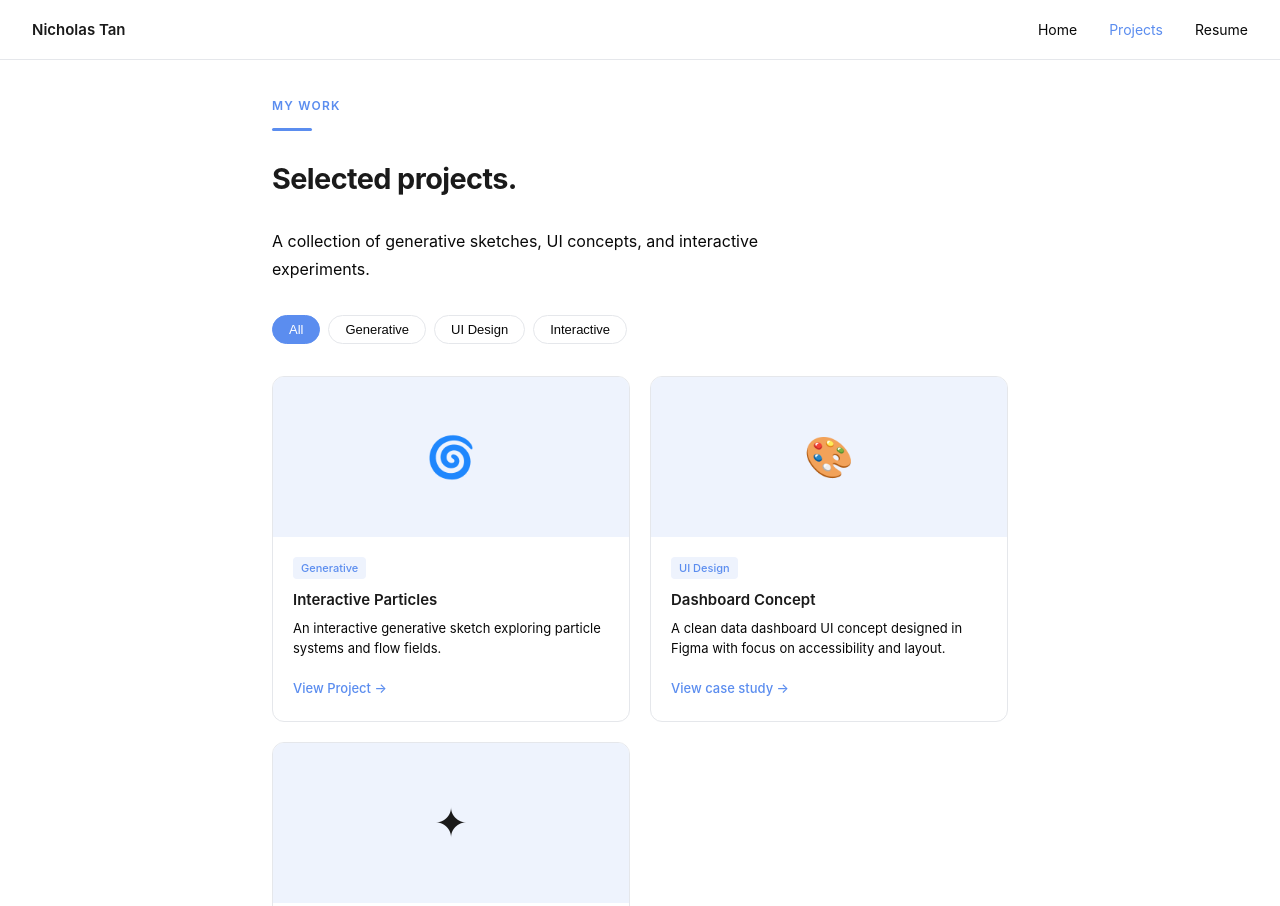
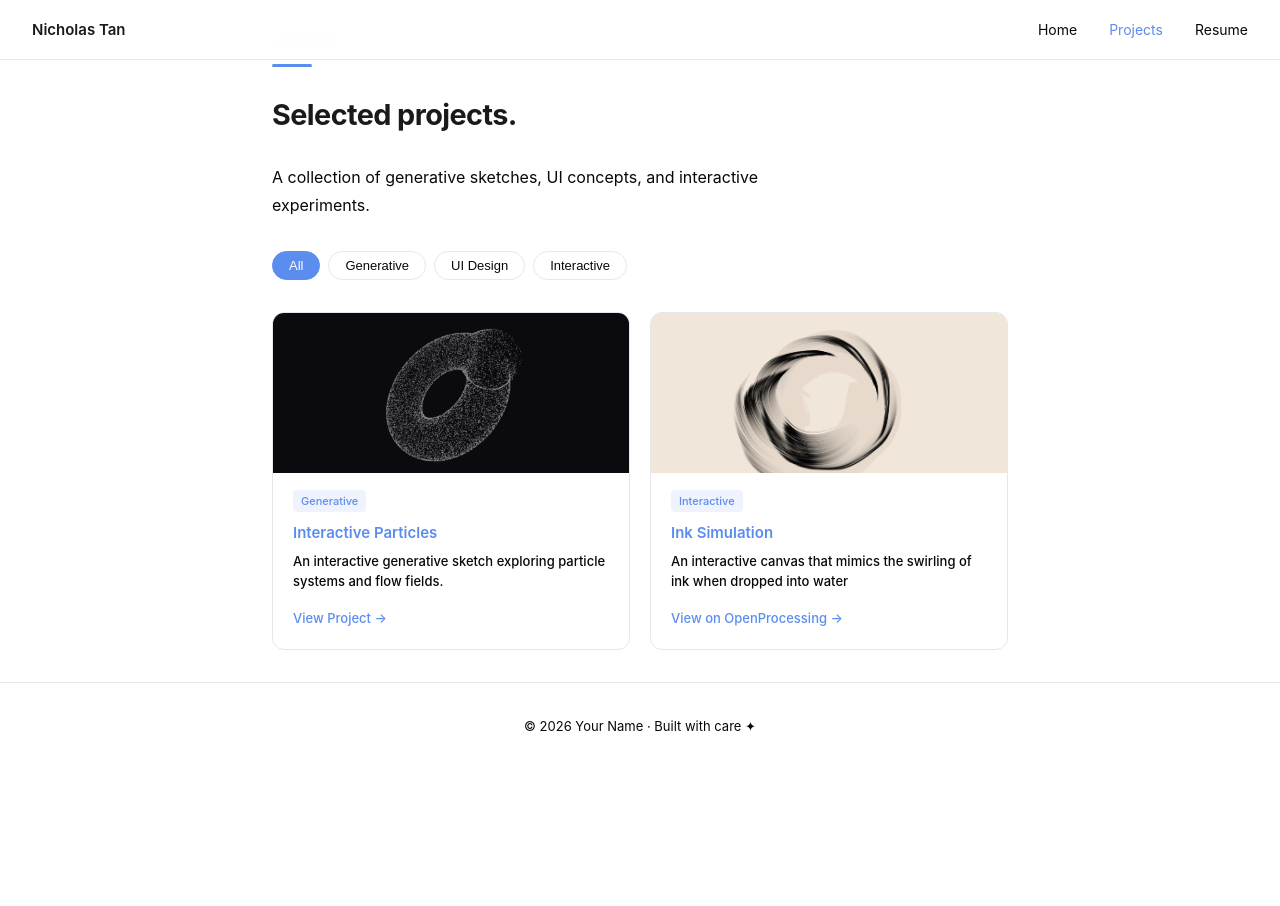
Before and after one commit to nicholastkt/portfolio, a plain HTML site: page projects.html in a window 1280 px wide. Shown: the top 906 px of the page. After the commit the page ends 800 px from the top, so only its background shows below. Drawn offline with Linux system fonts and the light colour scheme.

Commit message:
update 0705

```diff
--- a/index.css
+++ b/index.css
@@ -2,7 +2,7 @@
 #hero {
   min-height: 100vh;
   display: flex; flex-direction: column; justify-content: center;
-  padding-top: 80px;
+  padding-top: 5px;
   position: relative;
   overflow: hidden;
   z-index: 1;
--- a/projects.css
+++ b/projects.css
@@ -34,7 +34,12 @@
   display: flex; align-items: center; justify-content: center;
   font-size: 2.5rem; overflow: hidden;
 }
-.card-thumb iframe { width: 100%; height: 100%; border: none; pointer-events: none; }
+.card-thumb img {
+  width: 100%;
+  height: 100%;
+  border: none;
+  object-fit: cover; /*crops image to fill thumb without stretching*/
+}
 .card-body { padding: 1rem 1.25rem 1.25rem; }
 .card-tag {
   display: inline-block; font-size: 11px; font-weight: 500;
--- a/projects.html
+++ b/projects.html
@@ -35,8 +35,11 @@
     <div class="projects-grid">
 
       <!-- Repeat and edit this card block for each project -->
+      <a href="ParticleTest.html" target="_blank" class="card-link">
         <div class="project-card">
-        <div class="card-thumb">🌀</div>
+          <div class="card-thumb">
+            <img src="assets/Project_CardThumb_1.png" alt="Thumbnail for Interactive Particles project">
+          </div>
           <!-- Replace the emoji above with an iframe embed from OpenProcessing:
             <iframe src="https://openprocessing.org/sketch/XXXXXXX/embed/" allowfullscreen></iframe>
           -->
@@ -44,10 +47,11 @@
             <span class="card-tag">Generative</span>
             <p class="card-title">Interactive Particles</p>
             <p class="card-desc">An interactive generative sketch exploring particle systems and flow fields.</p>
-          <a href="ParticleTest.html" target="_blank" class="card-link">View Project →</a>
+            <span class="card-link">View Project →</span>
           </div>
         </div>
-
+      </a>
+      <!--
       <div class="project-card">
         <div class="card-thumb">🎨</div>
         <div class="card-body">
@@ -57,16 +61,20 @@
           <a href="#" class="card-link">View case study →</a>
         </div>
       </div>
-
+      -->
+      <a href="https://openprocessing.org/sketch/2920126" target="_blank" class="card-link">
         <div class="project-card">
-        <div class="card-thumb">✦</div>
+          <div class="card-thumb">
+            <img src="assets/Project_CardThumb_2.png" alt="Thumbnail for Interactive Particles project">
+          </div>
           <div class="card-body">
             <span class="card-tag">Interactive</span>
             <p class="card-title">Ink Simulation</p>
             <p class="card-desc">An interactive canvas that mimics the swirling of ink when dropped into water</p>
-          <a href="https://openprocessing.org/sketch/2920126" target="_blank" class="card-link">View on OpenProcessing →</a>
+            <span class="card-link">View on OpenProcessing →</span>
           </div>
         </div>
+      </a>
 
     </div>
   </div>
--- a/resume.css
+++ b/resume.css
@@ -5,7 +5,7 @@
   border-bottom: 1px solid var(--border);
 }
 .resume-title {
-  font-size: 15px; color: var(--text-muted); margin-bottom: 0.4rem; margin-top: 0.5rem;
+  font-size: 15px; color: var(--text-muted); margin-bottom: 0.4rem; margin-top: 0.0rem;
 }
 .resume-location { font-size: 14px; color: var(--text-muted); margin-bottom: 1.25rem; }
 .resume-contacts { display: flex; flex-wrap: wrap; gap: 10px; }
--- a/style.css
+++ b/style.css
@@ -45,7 +45,7 @@ h3 { font-size: 1.1rem; font-weight: 600; margin-bottom: 0.5rem; }
 
 /* LAYOUT */
 section { max-width: 800px; margin: 0 auto; padding: 5rem 2rem; }
-.page-wrap { max-width: 800px; margin: 0 auto; padding: 6rem 2rem 4rem; }
+.page-wrap { max-width: 800px; margin: 0 auto; padding: 2rem 2rem 2rem; }
 
 /* UTILITIES */
 .section-label {
```
Also changed, not shown: index.html (+1 -1 lines), assets/Project_CardThumb_1.png (added), assets/Project_CardThumb_2.png (added). Lines whose indentation alone changed are shown as unchanged.
